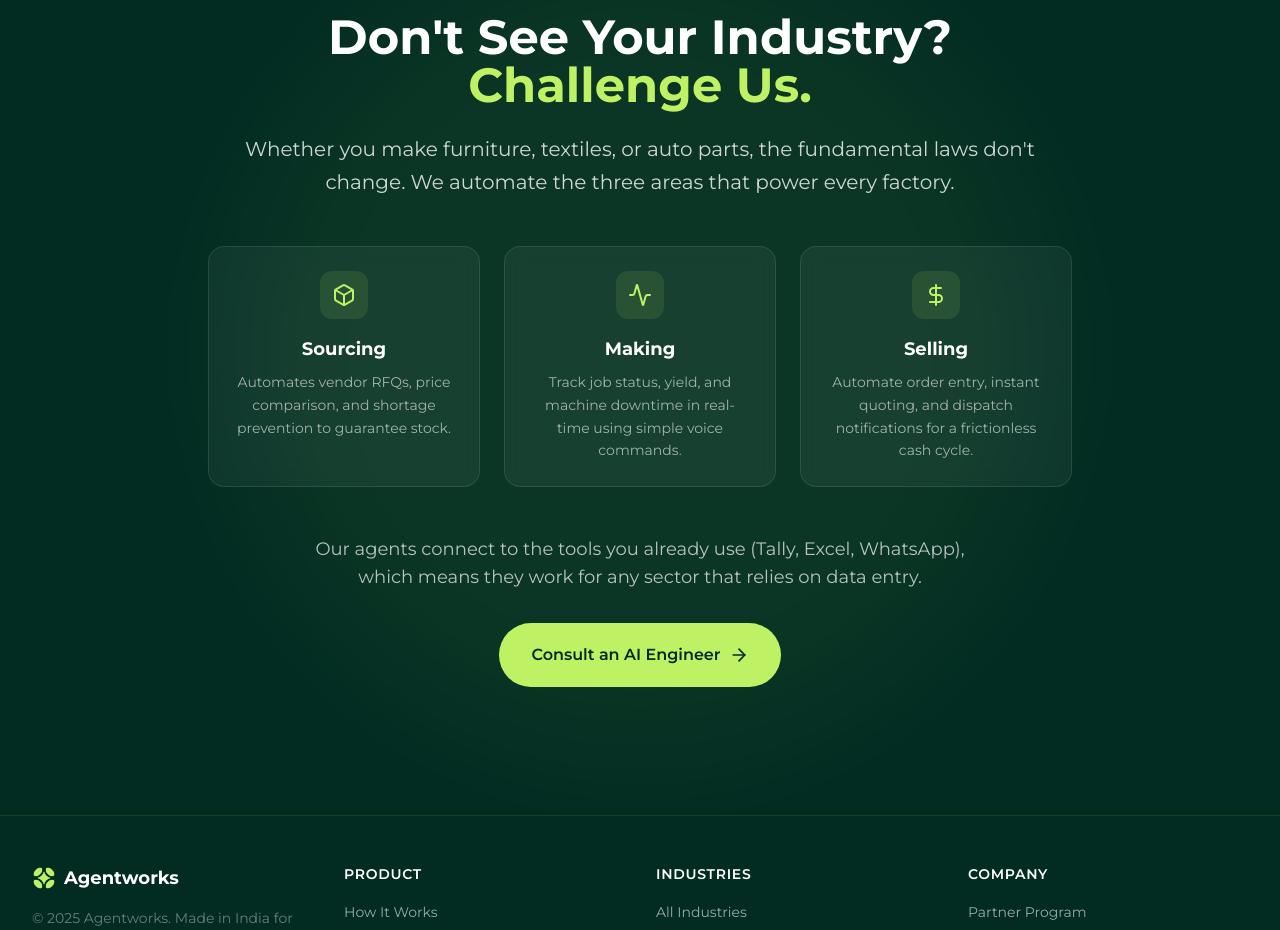
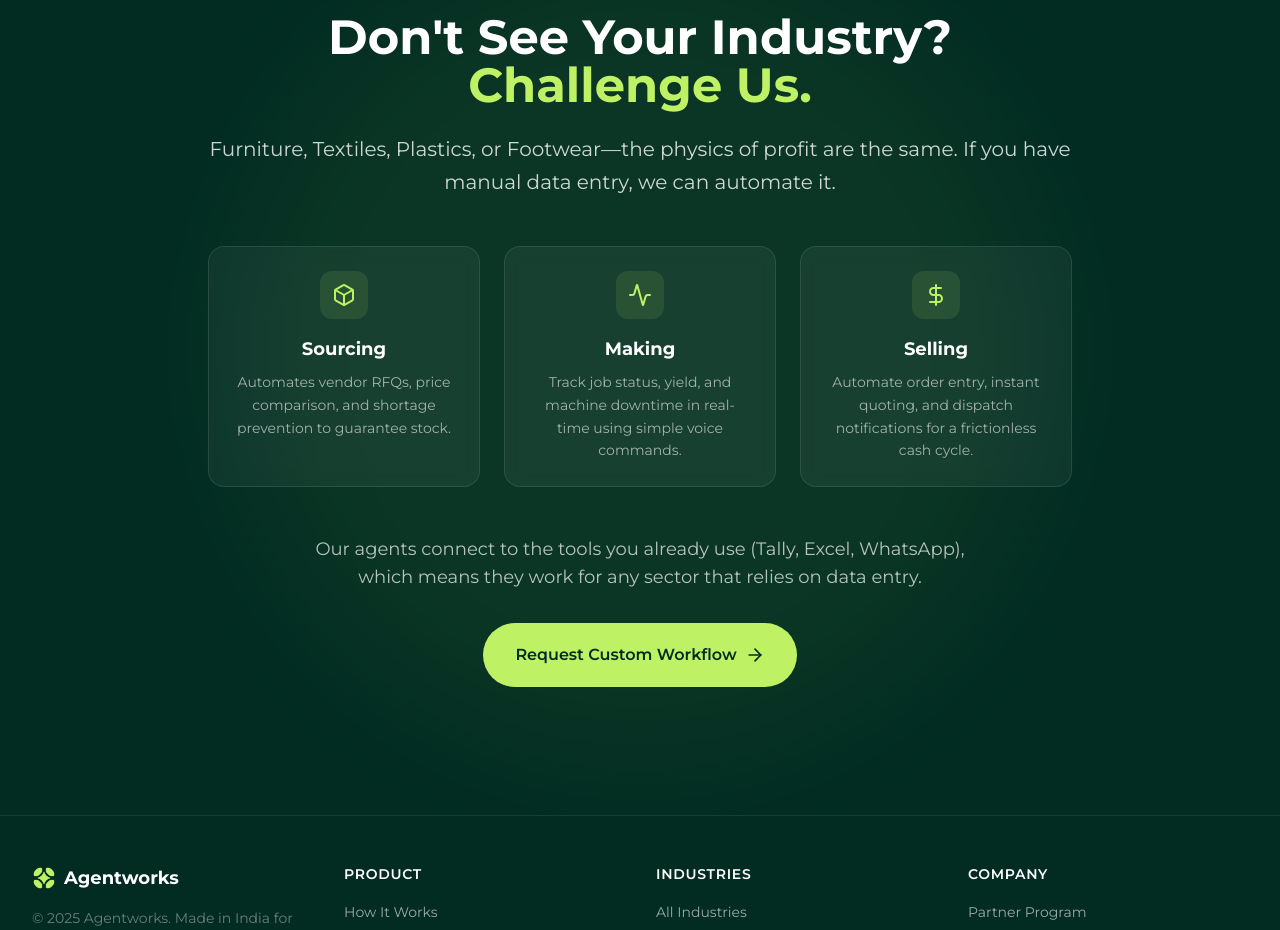
Before and after one commit to dabbygabby/agentworks-mfg, a Next.js app: page /industries in a window 1280 px wide. Shown: the part 2320-3250 px from the top of the page. Built offline with nearby package versions, Linux system fonts and the light colour scheme.

Commit message:
request set up

```diff
--- a/src/components/industries/UniversalPhysicsSection.tsx
+++ b/src/components/industries/UniversalPhysicsSection.tsx
@@ -1,7 +1,7 @@
 import Section from '../ui/Section'; // Assuming this is your wrapper
 import { ArrowRightIcon, Box, Activity, DollarSign } from 'lucide-react';
 import Link from 'next/link';
-import { meetingLink } from '@src/globals';
+import { industryChallenge, meetingLink, whatsappLinkGenerator } from '@src/globals';
 
 const UniversalPhysicsSection = () => {
     const flows = [
@@ -39,7 +39,7 @@ const UniversalPhysicsSection = () => {
 
                 {/* Subhead: Addressing the "Not Found" User */}
                 <p className="text-xl text-white/80 mb-12 leading-relaxed">
-                    Whether you make furniture, textiles, or auto parts, the fundamental laws don't change. We automate the three areas that power every factory.
+                    Furniture, Textiles, Plastics, or Footwear—the physics of profit are the same. If you have manual data entry, we can automate it.
                 </p>
 
                 {/* The 3 Flows Grid */}
@@ -62,11 +62,11 @@ const UniversalPhysicsSection = () => {
 
                 <div className="flex justify-center">
                     <Link
-                        href={meetingLink}
+                        href={whatsappLinkGenerator(industryChallenge)}
                         target="_blank"
                         className='flex flex-row justify-center items-center gap-2 bg-[#BEF264] font-semibold text-[#022c22] px-8 py-5 rounded-full hover:bg-[#BEF264dd] transition-all hover:scale-105 active:scale-95'
                     >
-                        Consult an AI Engineer
+                        Request Custom Workflow
                         <ArrowRightIcon className="w-5 h-5" />
                     </Link>
                 </div>
--- a/src/globals/index.tsx
+++ b/src/globals/index.tsx
@@ -9,7 +9,7 @@ export const packagingPrintingMessage = "Hi, I have a box spec and want to test
 export const electronicsEmsMessage = "Hi, I have a complex BOM for the Sourcing Engine. When are you available for a meeting?"
 export const digitalTraceabilityMessage = "Hi, I want to see how Digital Traceability works. Can we set up a quick demo call?"
 export const heavyMachineryMessage = "Hi, I want to track Job Costing for my machines. Let's schedule a time to chat."
-
+export const industryChallenge = "Hi, I run a factory in a sector not listed on your site. Can you build a custom agent for my specific workflow?"
 
 export const whatsappLinkGenerator = (text: string) => {
     return `https://wa.me/919663097918?text=${encodeURIComponent(text)}`;
```
